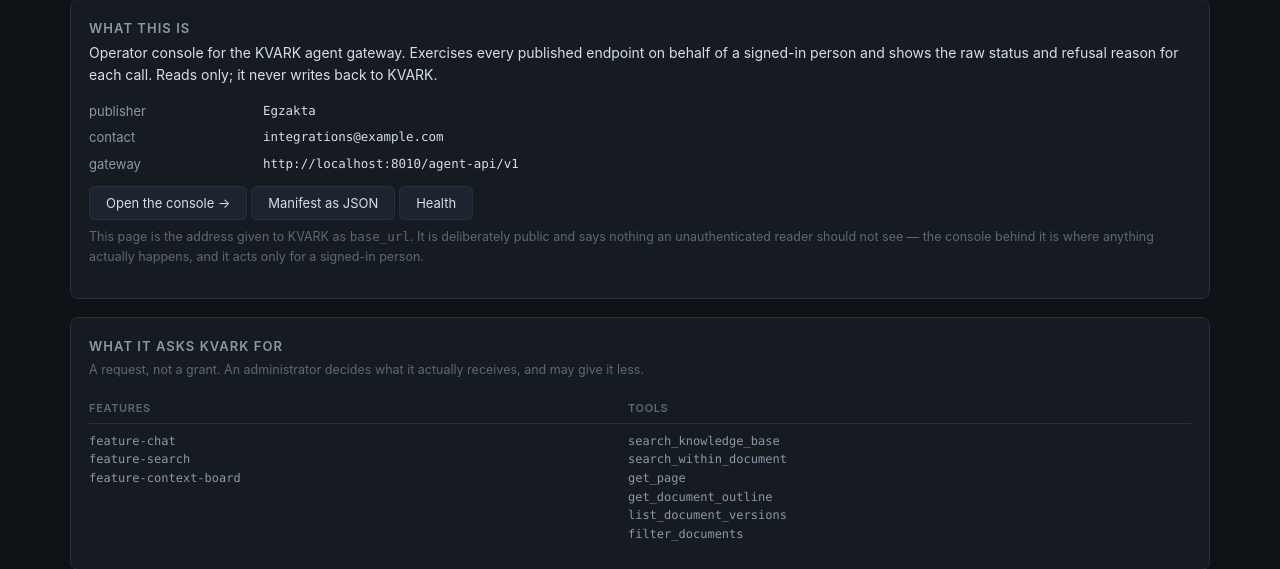
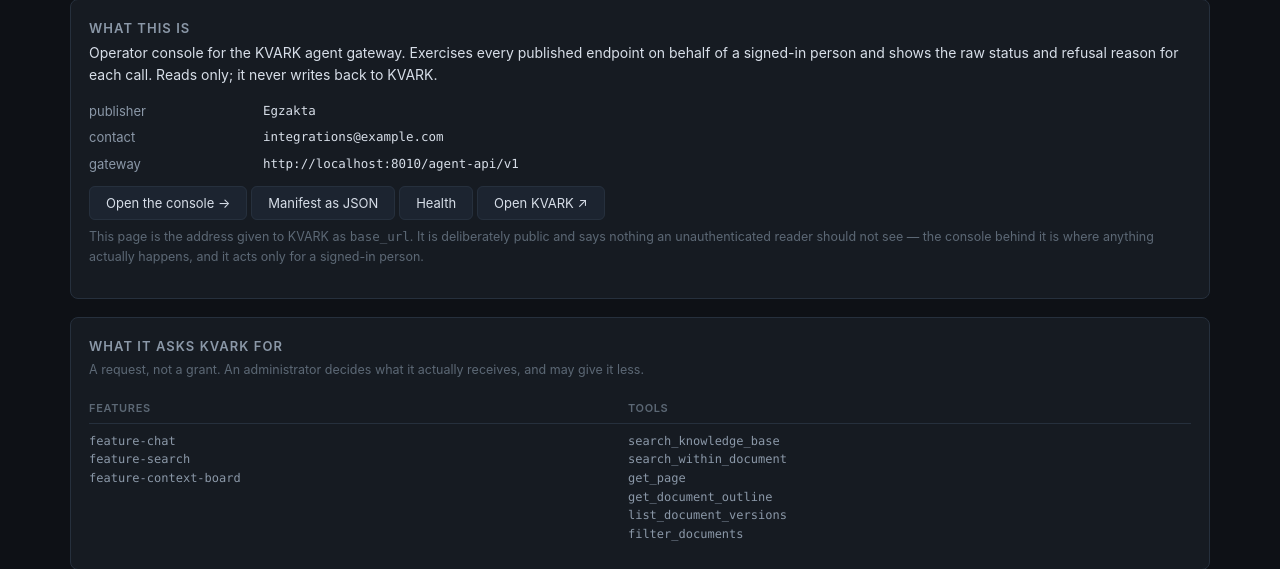
Before and after one commit to PstEgz2/kvark-external-agents, a FastAPI app: page / in a window 1280 px wide. Shown: the part 63-632 px from the top of the page. Run offline with FastAPI, Linux system fonts and the light colour scheme.

Commit message:
fix: the way back to KVARK on the landing page too
landing.html does not extend base.html, so the nav carrying the link never
reached the one page somebody arriving from KVARK actually lands on — the
address given to KVARK as base_url.

Co-Authored-By: Claude Opus 5 (1M context) <noreply@anthropic.com>

```diff
--- a/app/templates/landing.html
+++ b/app/templates/landing.html
@@ -35,6 +35,9 @@
       <a class="btn" href="/chat">Open the console →</a>
       <a class="btn" href="/manifest.json">Manifest as JSON</a>
       <a class="btn" href="/healthz">Health</a>
+      {# The page somebody arriving from KVARK lands on, so the way back belongs here too —
+         base.html's nav does not reach this template. #}
+      <a class="btn" href="{{ settings.kvark_web_url }}">Open KVARK &#8599;</a>
     </p>
     <p class="hint" style="margin-top:12px">
       This page is the address given to KVARK as <code>base_url</code>. It is deliberately
```
